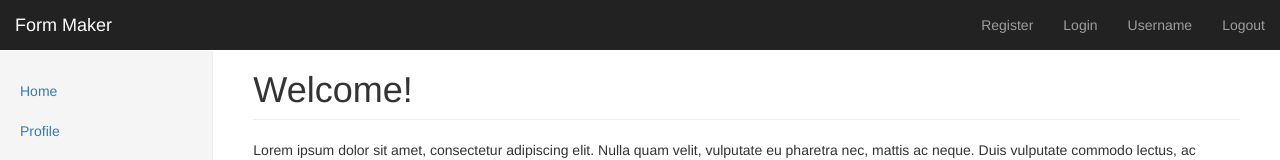
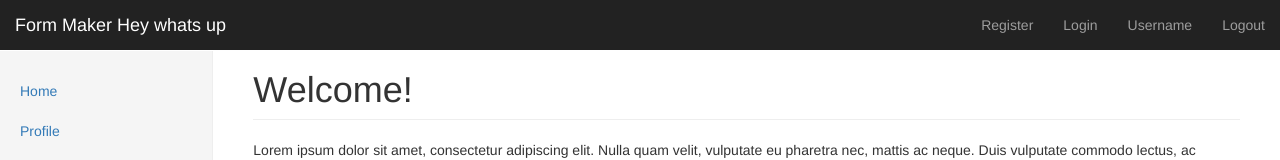
Before and after one commit to lhaber9/WebDevSpring2016, a website: page public/home.html in a window 1280 px wide. Shown: the top 160 px of the page. Drawn offline with nearby package versions, Linux system fonts and the light colour scheme.

Commit message:
testing something

```diff
--- a/public/home.html
+++ b/public/home.html
@@ -28,7 +28,7 @@
                 <span class="icon-bar"></span>
                 <span class="icon-bar"></span>
             </button>
-            <a class="navbar-brand" href="#">Form Maker</a>
+            <a class="navbar-brand" href="#">Form Maker Hey whats up</a>
         </div>
         <div id="navbar" class="navbar-collapse collapse">
             <ul class="nav navbar-nav navbar-right">
```
